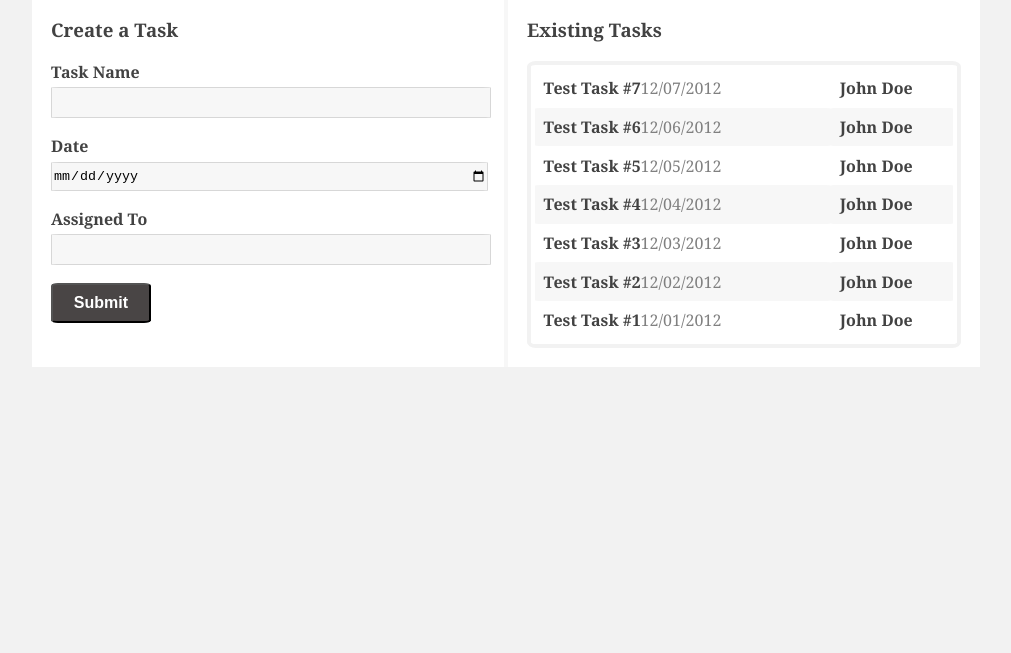
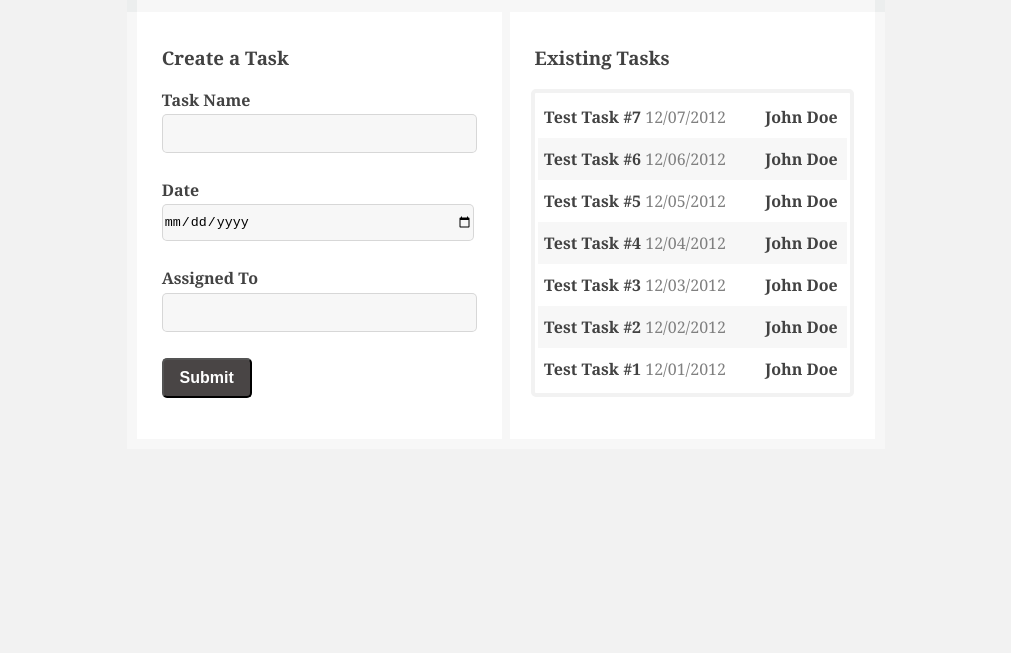
Before and after one commit to devalla2248/icc_Abercrombie-, a plain HTML site: page index.html in a window 1280 px wide. Shown: the part 147-800 px from the top of the page, without its empty margins (134-1145 px from the left). Drawn offline with Linux system fonts and the light colour scheme.

Commit message:
updated js to give alerts for empty form submission and css for final submission

```diff
--- a/index.css
+++ b/index.css
@@ -9,9 +9,15 @@ body{
 }
 
 .container{
-    width: 75%;
-    margin: 0 auto;
+    width: 60%;
+    margin: 3% auto 0 auto;
 }
+
+header{
+    border: 10px solid #e3e6e688;
+    border-bottom: 0;
+}
+
 
 header>span{
     margin-top: 0;
@@ -27,6 +33,10 @@ header>h1{
     padding: 2%;
 }
 
+section>h3,section>form{
+    padding-left: 3%;
+}
+
 span{
     color: #808080;
 }
@@ -39,26 +49,25 @@ button{
     background: #494545;
     font-size: 100%;
     color: white;
-    width: 100px;
+    width: 90px;
     height: 40px;
-    border-radius: 7%;
 }
 
-input,td,#tableBox{
-    border-radius: 2%;
+input,#tableBox,button{
+    border-radius: 5px;
 }
 
 input{
     display: block;
-    width: 100%;
+    width: 95%;
     border:1px solid rgba(204, 204, 204, 0.747);
     background: #f7f7f7;
-    height: 27px;
+    height: 35px;
     margin-top: 1%;
 }
 
-.form-group{
-    margin-bottom: 4%;
+.form-group,#submit{
+    margin-bottom: 8%;
 }
 
 table {
@@ -71,17 +80,27 @@ table {
     border-style: solid;
     border-width: 4px;
     border-color: #f2f2f2;
+    width:94%;
+    margin: 0 auto;
+}
+
+td{
+    padding-top: 10px;
+    padding-bottom: 10px;
+    margin: 2px;
 }
 
 #sections{
     display: flex;
     flex-wrap: wrap;
     justify-content: space-between;
+    border: 10px solid #f7f7f7;
+    border-top: 0;
 }
 
 section{
     background: white;
-    width: 45.8%;
+    width: 45.5%;
 }
 
 @media only screen and (max-width: 960px) {
--- a/index.js
+++ b/index.js
@@ -18,6 +18,8 @@ function addTask(){
             assigned: taskAssignedTo.value
        }
        appendToTable(obj)
+    }else{
+        alert("please fill all the feilds and click submit")
     }
 }
 
@@ -27,6 +29,6 @@ for(var i=0; i<tableLength;i++){
 }
 function appendToTable(obj){
     table.insertAdjacentHTML("afterbegin",
-           `<tr><td><strong>${obj.name}</strong><span>${obj.date}
+           `<tr><td><strong>${obj.name}</strong><span> ${obj.date}
             </span></td><td><strong>${obj.assigned}</strong></td></tr>`)
 }
```
